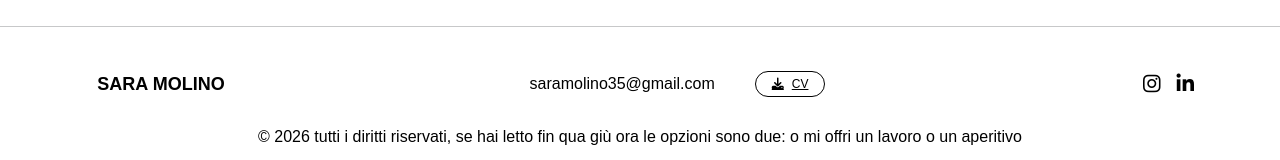
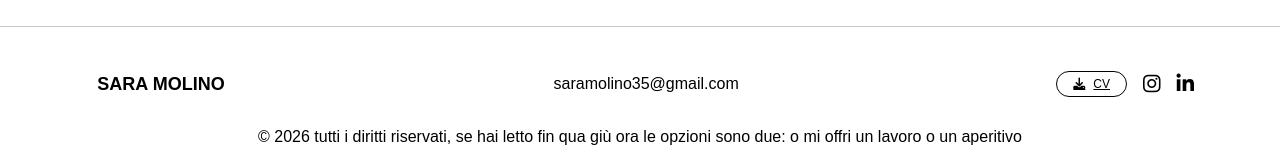
Before and after one commit to alessiodalberto002/portfolio-saretta, a React (Vite) app: page / in a window 1280 px wide. Shown: the part 3308-3468 px from the top of the page. Built offline with nearby package versions, Linux system fonts and the light colour scheme; a web font is replaced by a local one.

Commit message:
modifica footer e testi

```diff
--- a/src/components/Footer/Footer.jsx
+++ b/src/components/Footer/Footer.jsx
@@ -66,20 +66,22 @@ const Footer = () => {
                             saramolino35@gmail.com
                         </motion.a>
 
+                    </div>
+
+                    <div className="flex justify-between items-center gap-3 text-xl">
+
                         {/* Bottone Scarica Portfolio */}
                         <motion.a
                             href="/portfolio.pdf" // 👈 Sostituisci "tuo-portfolio.pdf" con il nome esatto del file nella cartella public
                             download="Portfolio_Sara_Molino.pdf" // Nome che avrà il file scaricato
-                            className="flex items-center gap-2 border border-black text-black px-3 py-1 rounded-full text-xs font-medium mx-4 transition-colors duration-200"
+                            className="flex items-center gap-2 border border-black text-black px-3 py-1 rounded-full text-xs font-medium transition-colors duration-200"
                             whileHover={{ y: -2, scale: 1.03 }}
                             whileTap={{ scale: 0.95 }}
                         >
                             <i className="fa-solid fa-download"></i>
                             <span>CV</span>
                         </motion.a>
-                    </div>
 
-                    <div className="flex justify-between items-center gap-3 text-xl">
                         {/* Container del badge di Instagram + Fumetto */}
                         <div className="relative inline-block">
                             {/* Fumetto Pop-up */}
@@ -131,7 +133,7 @@ const Footer = () => {
                 </div>
 
                 {/* Testo finale centrato su mobile per estetica, mantenuto normale su desktop */}
-                <motion.a href="#" className="Aktiv-Grotesk-Light text-black text-center md:text-left mt-3 md:mt-2 block text-decoration-none">
+                <motion.a href="#" className="Aktiv-Grotesk-Light text-black text-center md:text-left text-sx md:text-md mt-3 md:mt-2 block text-decoration-none">
                     © 2026 tutti i diritti riservati, se hai letto fin qua giù ora le opzioni sono due: o mi offri un lavoro o un aperitivo
                 </motion.a>
             </div>
--- a/src/components/Hero/Hero.jsx
+++ b/src/components/Hero/Hero.jsx
@@ -84,7 +84,7 @@ const Hero = () => {
                         transition={{ duration: 1, ease: "backOut" }}
                         className='flex justify-center items-center Aktiv-Grotesk-Thin text-center p-4'>
 
-                    <p className="text-xl md:text-2xl">(faccio cose belle per evitare di dovermi trovare un lavoro noioso)</p>
+                    <p className="text-md md:text-2xl">(faccio cose belle per evitare di dovermi trovare un lavoro noioso)</p>
                 </motion.div>
             </div>
 
```
